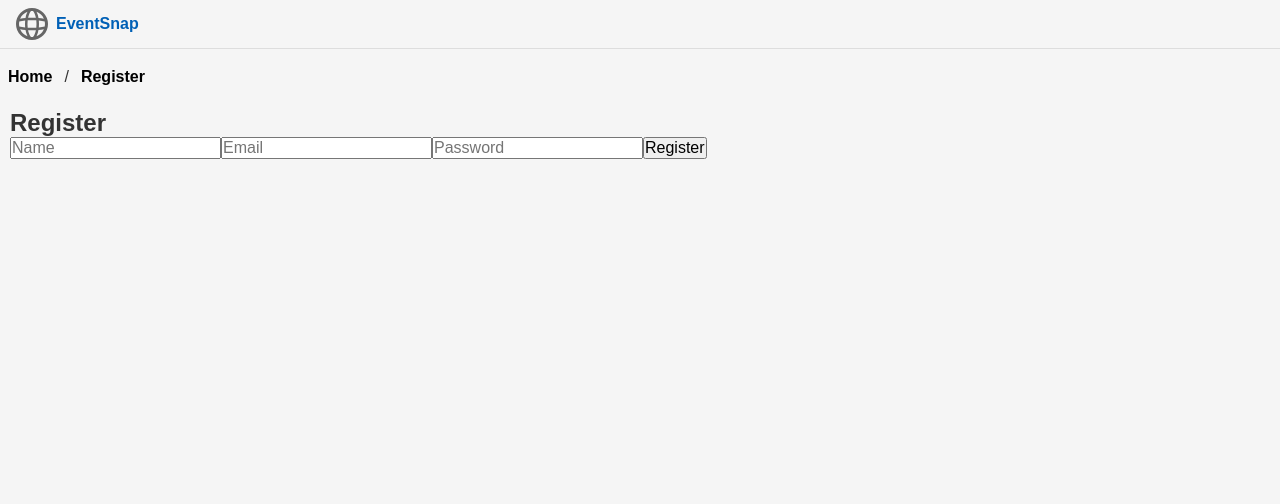
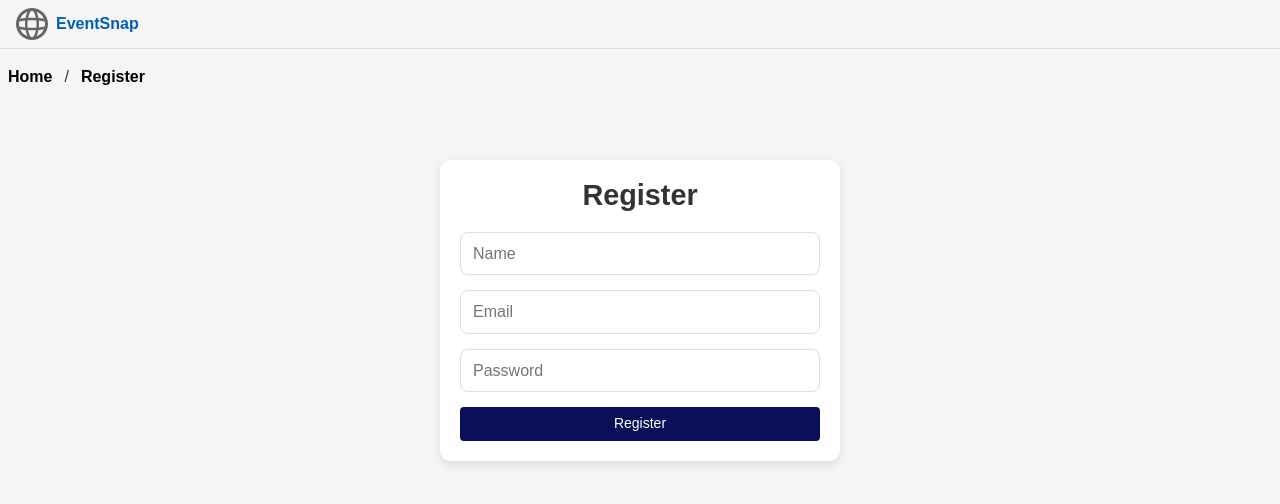
Before and after one commit to suchindra-js/photoku-web, a Next.js app: page /register in a window 1280 px wide. Shown: the top 504 px of the page. Built offline with nearby package versions, Linux system fonts and the light colour scheme; no server answers.

Commit message:
:lipstick: improve register page styling

```diff
--- /dev/null
+++ b/app/register/page.module.scss
@@ -0,0 +1,48 @@
+.registerContainer {
+  max-width: 400px;
+  margin: 50px auto;
+  padding: 20px;
+  border-radius: 10px;
+  background: #fff;
+  box-shadow: 0px 4px 10px rgba(0, 0, 0, 0.1);
+  text-align: center;
+
+  h2 {
+    margin-bottom: 20px;
+    font-size: 1.8rem;
+    color: #333;
+  }
+}
+
+.registerForm {
+  display: flex;
+  flex-direction: column;
+  gap: 15px;
+}
+
+.formGroup {
+  display: flex;
+  flex-direction: column;
+  text-align: left;
+
+  input {
+    width: 100%;
+    padding: 12px;
+    border: 1px solid #ddd;
+    border-radius: 8px;
+    font-size: 1rem;
+    transition: all 0.3s ease-in-out;
+
+    &:focus {
+      border-color: #007bff;
+      outline: none;
+      box-shadow: 0 0 5px rgba(0, 123, 255, 0.3);
+    }
+  }
+}
+
+.error {
+  color: red;
+  font-size: 0.875rem;
+  margin-top: 5px;
+}
--- a/app/register/page.tsx
+++ b/app/register/page.tsx
@@ -1,57 +1,112 @@
 "use client";
 
-import { useState } from "react";
 import { useRouter } from "next/navigation";
+import { Formik, Form, Field, ErrorMessage } from "formik";
+import * as Yup from "yup";
+import styles from "./page.module.scss"; // Import SCSS using your preferred style
+import Button from "@components/button";
 
 export default function RegisterPage() {
-  const [email, setEmail] = useState("");
-  const [password, setPassword] = useState("");
-  const [name, setName] = useState("");
   const router = useRouter();
 
-  const handleRegister = async (e: React.FormEvent) => {
-    e.preventDefault();
+  const initialValues = { name: "", email: "", password: "" };
 
-    const res = await fetch(`${process.env.NEXT_PUBLIC_API_URL}/auth/signup`, {
+  const validationSchema = Yup.object({
+    name: Yup.string().required("Name is required"),
+    email: Yup.string().email("Invalid email").required("Email is required"),
+    password: Yup.string()
+      .min(6, "Password must be at least 6 characters")
+      .required("Password is required"),
+  });
+
+  const handleRegister = async (
+    values: typeof initialValues,
+    { setSubmitting }: any
+  ) => {
+    try {
+      const res = await fetch(
+        `${process.env.NEXT_PUBLIC_API_URL}/auth/signup`,
+        {
           method: "POST",
           headers: { "Content-Type": "application/json" },
-      body: JSON.stringify({ email, password, name }),
-    });
+          body: JSON.stringify(values),
+        }
+      );
 
       if (res.ok) {
-      router.push("/sign-in"); // Redirect to login after registration
+        router.push("/sign-in"); // Redirect after success
       } else {
         alert("Registration failed");
       }
+    } catch (error) {
+      console.error("Error:", error);
+      alert("Something went wrong");
+    }
+    setSubmitting(false);
   };
 
   return (
-    <div>
+    <div className={styles.registerContainer}>
       <h2>Register</h2>
-      <form onSubmit={handleRegister}>
-        <input
+      <Formik
+        initialValues={initialValues}
+        validationSchema={validationSchema}
+        onSubmit={handleRegister}
+      >
+        {({ isSubmitting }) => (
+          <Form className={styles.registerForm}>
+            <div className={styles.formGroup}>
+              <Field
                 type="text"
+                name="name"
                 placeholder="Name"
-          value={name}
-          onChange={(e) => setName(e.target.value)}
-          required
+                className={styles.input}
               />
-        <input
+              <ErrorMessage
+                name="name"
+                component="div"
+                className={styles.error}
+              />
+            </div>
+
+            <div className={styles.formGroup}>
+              <Field
                 type="email"
+                name="email"
                 placeholder="Email"
-          value={email}
-          onChange={(e) => setEmail(e.target.value)}
-          required
+                className={styles.input}
               />
-        <input
+              <ErrorMessage
+                name="email"
+                component="div"
+                className={styles.error}
+              />
+            </div>
+
+            <div className={styles.formGroup}>
+              <Field
                 type="password"
+                name="password"
                 placeholder="Password"
-          value={password}
-          onChange={(e) => setPassword(e.target.value)}
-          required
+                className={styles.input}
               />
-        <button type="submit">Register</button>
-      </form>
+              <ErrorMessage
+                name="password"
+                component="div"
+                className={styles.error}
+              />
+            </div>
+
+            <Button
+              type="submit"
+              disabled={isSubmitting}
+              className={styles.submitButton}
+            >
+              {isSubmitting ? "Registering..." : "Register"}
+            </Button>
+          </Form>
+        )}
+      </Formik>
     </div>
   );
 }
```
Lines whose indentation alone changed are shown as unchanged.
